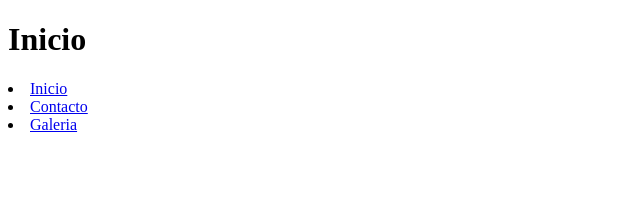
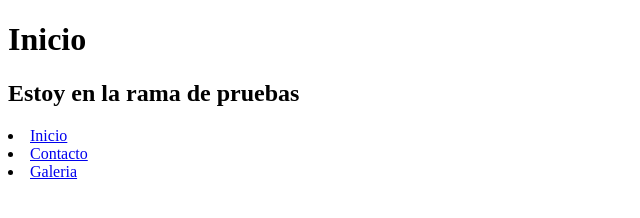
Before and after one commit to RHapsodos12/PruebaGit, a plain HTML site: page index.html in a window 1280 px wide. Shown: the whole page, without its empty margins (0-640 px from the left). Drawn offline with Linux system fonts and the light colour scheme.

Commit message:
Primer commit a rama de pruebas

```diff
--- a/index.html
+++ b/index.html
@@ -8,6 +8,7 @@
 </head>
 <body>
     <h1>Inicio</h1>
+    <h2>Estoy en la rama de pruebas</h2>
     <li>
         <a href="#">Inicio</a>
     </li>
@@ -17,5 +18,6 @@
     <li>
         <a href="galeria.html">Galeria</a>
     </li>
+
 </body>
 </html>
```
